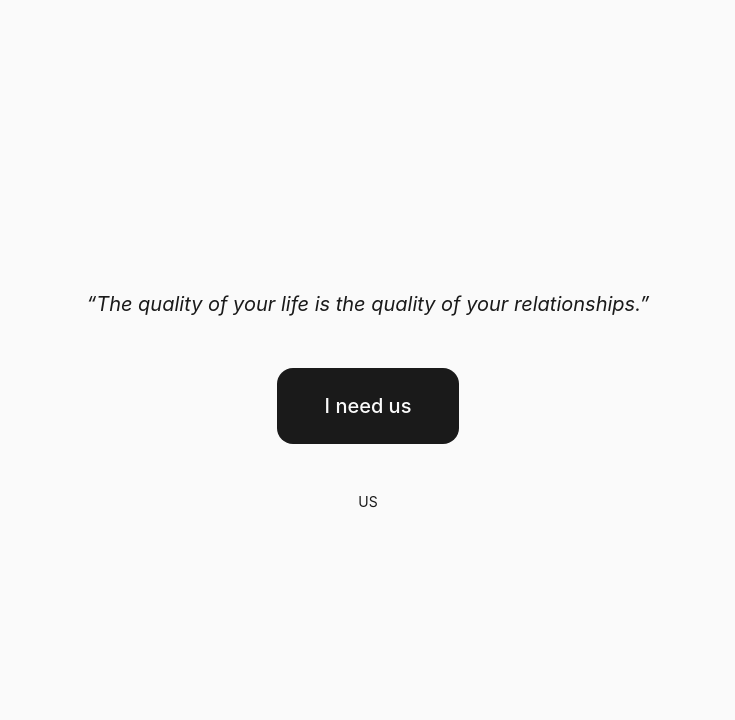
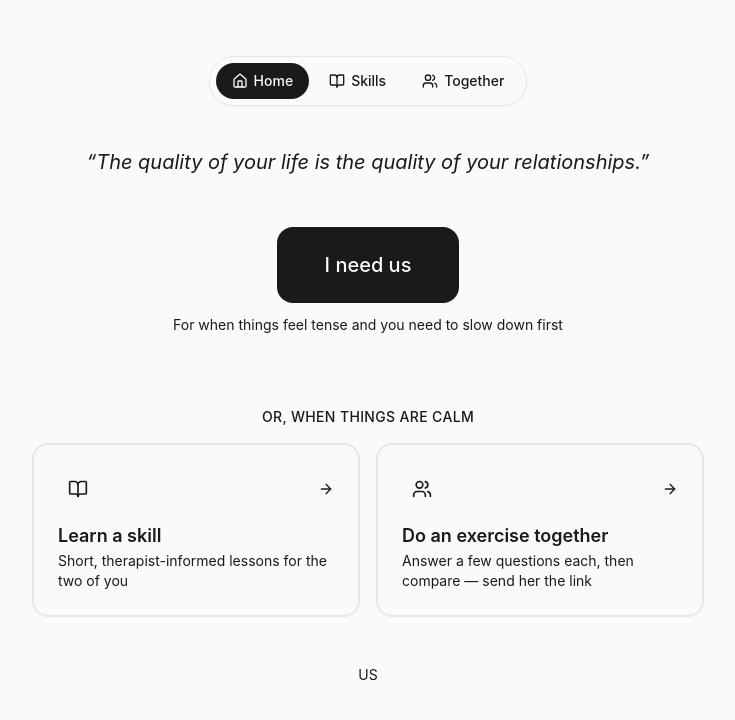
Before and after one commit to stellier7/Us, a Next.js app: page /home in a window 1280 px wide. Shown: the top 720 px of the page, without its empty margins (272-1007 px from the left). Built offline with nearby package versions, Linux system fonts and the light colour scheme.

Commit message:
Revamp home page with nav and Skills/Together entry points
Co-authored-by: stellier-fracta <stellier-fracta@users.noreply.github.com>

```diff
--- a/src/app/home/page.tsx
+++ b/src/app/home/page.tsx
@@ -7,10 +7,13 @@
 import { useRouter } from 'next/navigation';
 import { PageTransition } from '@/components/PageTransition';
 import { PrimaryButton } from '@/components/PrimaryButton';
+import { AppNav } from '@/components/AppNav';
 import { getRandomQuote } from '@/lib/quotes';
 import { createSession } from '@/lib/storage';
 import { motion } from 'framer-motion';
 import { useState, useEffect } from 'react';
+import { BookOpen, Users, ArrowRight } from 'lucide-react';
+import Link from 'next/link';
 
 export default function HomePage() {
   const router = useRouter();
@@ -27,8 +30,10 @@ export default function HomePage() {
   };
 
   return (
-    <PageTransition className="min-h-screen flex flex-col items-center justify-center p-8 bg-gradient-to-br from-background via-background to-calm-blue/5">
-      <div className="max-w-2xl w-full space-y-12 text-center">
+    <PageTransition className="min-h-screen flex flex-col items-center p-8 bg-gradient-to-br from-background via-background to-calm-blue/5">
+      <AppNav current="home" />
+
+      <div className="max-w-2xl w-full space-y-12 text-center pt-8 pb-16">
         {/* Quote */}
         <motion.blockquote
           initial={{ opacity: 0, y: -10 }}
@@ -44,6 +49,7 @@ export default function HomePage() {
           initial={{ opacity: 0, scale: 0.95 }}
           animate={{ opacity: 1, scale: 1 }}
           transition={{ delay: 0.4 }}
+          className="space-y-3"
         >
           <PrimaryButton
             onClick={handleStartConflict}
@@ -52,13 +58,67 @@ export default function HomePage() {
           >
             I need us
           </PrimaryButton>
+          <p className="text-sm text-accent-light">
+            For when things feel tense and you need to slow down first
+          </p>
+        </motion.div>
+
+        {/* Explore together */}
+        <motion.div
+          initial={{ opacity: 0, y: 10 }}
+          animate={{ opacity: 1, y: 0 }}
+          transition={{ delay: 0.55 }}
+          className="space-y-4 pt-6"
+        >
+          <p className="text-sm uppercase tracking-wide text-accent-light font-medium">
+            Or, when things are calm
+          </p>
+          <div className="grid sm:grid-cols-2 gap-4 text-left">
+            <Link href="/skills">
+              <motion.div
+                whileHover={{ scale: 1.02 }}
+                whileTap={{ scale: 0.98 }}
+                className="h-full rounded-2xl border-2 border-border bg-background p-6 space-y-3 hover:border-accent transition-colors"
+              >
+                <div className="flex items-center justify-between">
+                  <div className="w-10 h-10 rounded-xl bg-calm-blue/30 flex items-center justify-center">
+                    <BookOpen className="w-5 h-5 text-calm-blue-dark" />
+                  </div>
+                  <ArrowRight className="w-4 h-4 text-accent-light" />
+                </div>
+                <div>
+                  <p className="text-body font-semibold text-foreground">Learn a skill</p>
+                  <p className="text-sm text-accent">Short, therapist-informed lessons for the two of you</p>
+                </div>
+              </motion.div>
+            </Link>
+
+            <Link href="/together">
+              <motion.div
+                whileHover={{ scale: 1.02 }}
+                whileTap={{ scale: 0.98 }}
+                className="h-full rounded-2xl border-2 border-border bg-background p-6 space-y-3 hover:border-accent transition-colors"
+              >
+                <div className="flex items-center justify-between">
+                  <div className="w-10 h-10 rounded-xl bg-success/20 flex items-center justify-center">
+                    <Users className="w-5 h-5 text-success" />
+                  </div>
+                  <ArrowRight className="w-4 h-4 text-accent-light" />
+                </div>
+                <div>
+                  <p className="text-body font-semibold text-foreground">Do an exercise together</p>
+                  <p className="text-sm text-accent">Answer a few questions each, then compare — send her the link</p>
+                </div>
+              </motion.div>
+            </Link>
+          </div>
         </motion.div>
 
         {/* App name */}
         <motion.div
           initial={{ opacity: 0 }}
           animate={{ opacity: 1 }}
-          transition={{ delay: 0.6 }}
+          transition={{ delay: 0.7 }}
           className="text-accent-light text-sm"
         >
           US
```
